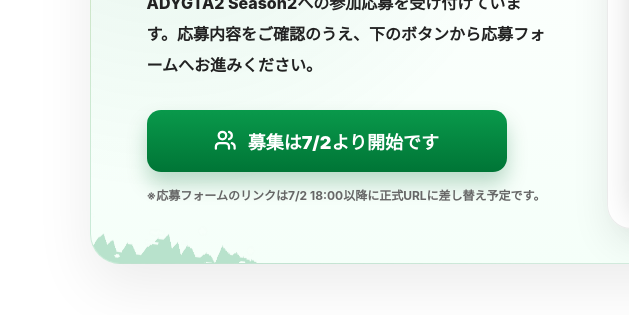
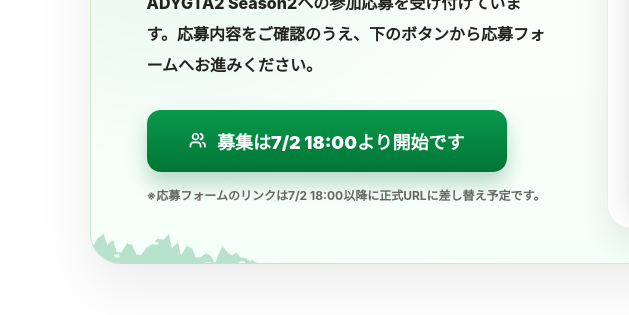
Before and after one commit to CAKEsuzuharu/ADYGTA2-Portal-Public, a website: page apply.html in a window 1280 px wide. Shown: the part 661-976 px from the top of the page, 0-629 px from the left. Drawn offline with Linux system fonts and the light colour scheme.

Commit message:
Update application start date text in apply.html

```diff
--- a/apply.html
+++ b/apply.html
@@ -79,7 +79,7 @@
 
        <a class="apply-btn apply-hero-btn" href="#" target="_blank" rel="noopener">
         <span data-icon="users"></span>
-        募集は7/2より開始です
+        募集は7/2 18:00より開始です
        </a>
 
        <p class="apply-hero-note">
```
